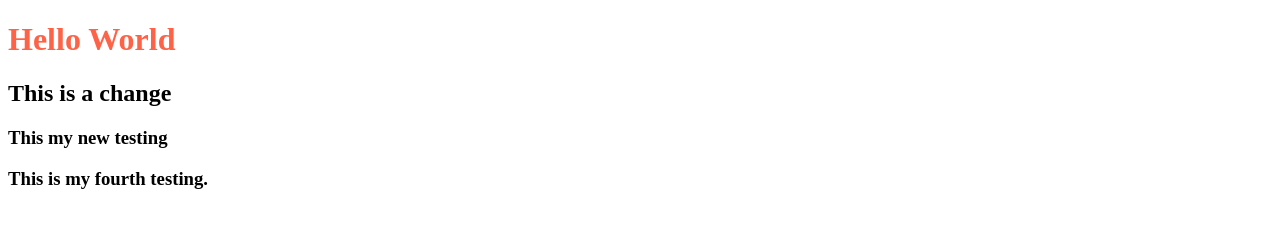
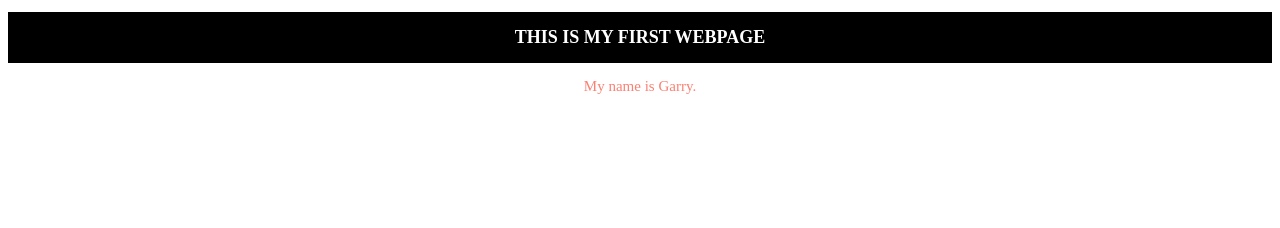
Before and after one commit to Kredo-Garry/Kredo-Garry.github.io, a plain HTML site: page index.html in a window 1280 px wide. Drawn offline with Linux system fonts and the light colour scheme.

Commit message:
Another commit on 5-23-2022

```diff
--- a/css/style.css
+++ b/css/style.css
@@ -1,3 +1,13 @@
-h1{
-    color:tomato;
+.header1 {
+    background-color: black;
+    color: white;
+    text-align: center;
+    font-size: 18px;
+    padding: 15px;
+    text-transform: uppercase;
 }
+.para{
+    color: salmon;
+    font-size: 15px;
+    text-align: center;
+}
--- a/index.html
+++ b/index.html
@@ -8,9 +8,7 @@
     <title>Document</title>
 </head>
 <body>
-    <h1>Hello World</h1>
-    <h2>This is a change</h2>
-    <h3>This my new testing</h3>
-    <h3>This is my fourth testing.</h3>
+    <h1 class="header1">This is my first webpage</h1>
+    <p class="para">My name is Garry.</p>
 </body>
 </html>
```
